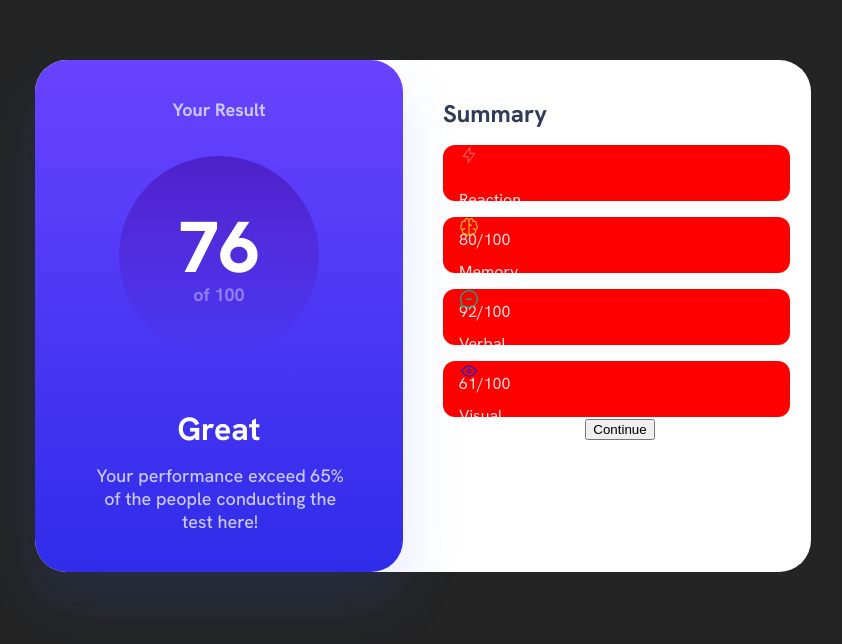
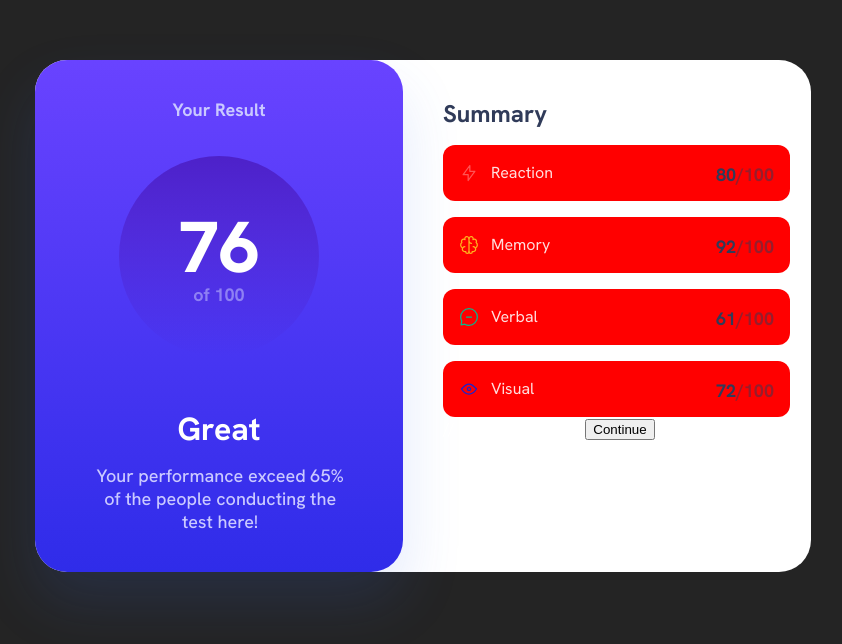
Before and after one commit to Cor4zon/JUST-SEE-THIS, a React (Vite) app in the folder 1-Results-Summary-Component/: page / in a window 1280 px wide. Shown: the part 140-784 px from the top of the page, without its empty margins (217-1059 px from the left). Built offline with nearby package versions, Linux system fonts and the light colour scheme.

Commit message:
Added Index Row content

```diff
--- a/1-Results-Summary-Component/src/components/index-row/IndexRow.jsx
+++ b/1-Results-Summary-Component/src/components/index-row/IndexRow.jsx
@@ -3,10 +3,14 @@ import './IndexRow.scss'
 const IndexRow = ({ icon, category, score }) => {
     return (
         <div className="index-row-container">
-            <img src={icon} />
-
-            <p>{category}</p>
-            <p>{`${score}/100`}</p>
+            <div className="index-row-category-desc">
+                <img className="index-row-icon" src={icon} />
+                <p className="index-row-category-title">{category}</p>
+            </div>
+            <p className="index-row-score">
+                {score}
+                <span>{`/100`}</span>
+            </p>
         </div>
     )
 }
--- a/1-Results-Summary-Component/src/components/index-row/IndexRow.scss
+++ b/1-Results-Summary-Component/src/components/index-row/IndexRow.scss
@@ -12,4 +12,35 @@
     //     ),
     //     #ffb21e;
     border-radius: 12px;
+
+    display: flex;
+    justify-content: space-between;
 }
+
+.index-row-category-desc {
+    display: flex;
+    justify-content: center;
+    align-items: center;
+
+    .index-row-icon {
+        width: 20px;
+        height: 20px;
+    }
+
+    .index-row-category-title {
+        margin-left: 12px;
+    }
+}
+
+.index-row-score {
+    font-weight: 700;
+    font-size: 18px;
+    line-height: 23px;
+    text-align: right;
+
+    color: #303b59;
+
+    span {
+        opacity: 0.5;
+    }
+}
```
